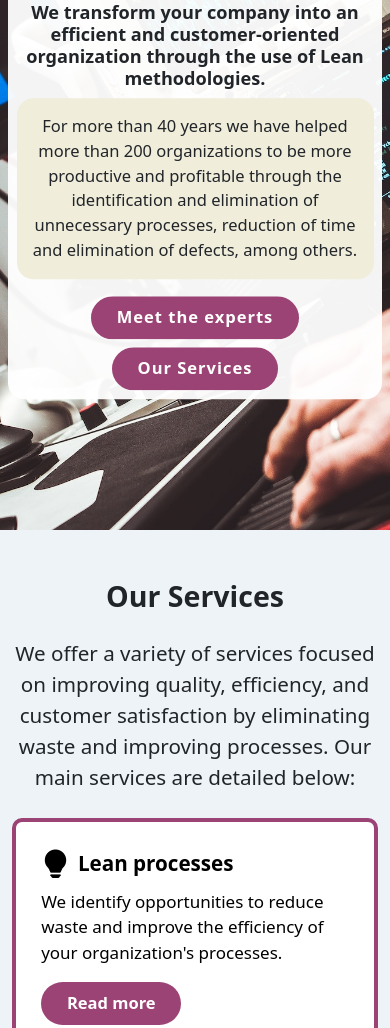
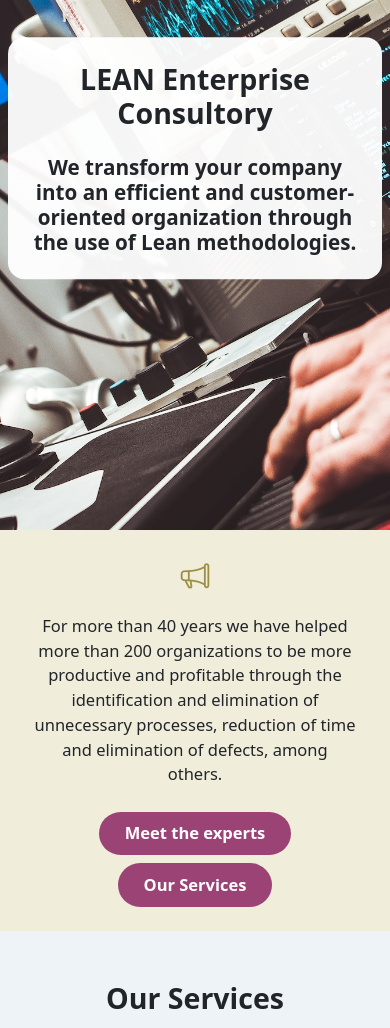
Before and after one commit to alonso-baldioceda/lec.guru, a Gatsby site: page / in a window 390 px wide. Shown: the part 285-1313 px from the top of the page. Built offline with nearby package versions, Linux system fonts and the light colour scheme; Gatsby itself is replaced by a stand-in of ours.

Commit message:
Hero responsive fix

```diff
--- /dev/null
+++ b/src/components/BubbleDesktop.jsx
@@ -0,0 +1,40 @@
+import React from "react";
+// import styled from "styled-components";
+import { prefix } from "../shared/styles.js";
+
+const BubbleDesktop = ({ cta, text }) => {
+  return (
+    <div
+      className={`d-flex align-items-center d-none d-md-block ${prefix}-bubble-desktop`}
+    >
+      <div className="d-flex flex-row justify-content-center bg-sycamore-lighter mb-3 mb-lg-4 p-4 rounded rounded-4">
+        <div className="d-flex align-items-center justify-content-center h-100">
+          <i className="bi bi-megaphone fs-1 text-sycamore mx-2"></i>
+        </div>
+        <p className="text-center text-dark fs-6 mx-2 mx-md-0 mb-0">{text}</p>
+      </div>
+      <div className="d-flex justify-content-center flex-column flex-md-row">
+        <div>
+          <a
+            className="btn bg-rouge rounded-pill text-white px-4 py-2 fw-bold mb-2 mb-md-0 mx-0 mx-md-2"
+            href={cta[0].link}
+            role="button"
+          >
+            {cta[0].label}
+          </a>
+        </div>
+        <div>
+          <a
+            className="btn bg-rouge rounded-pill text-white px-4 py-2 fw-bold mb-md-0 mx-0 mx-md-2"
+            href={cta[1].link}
+            role="button"
+          >
+            {cta[1].label}
+          </a>
+        </div>
+      </div>
+    </div>
+  );
+};
+
+export default BubbleDesktop;
--- /dev/null
+++ b/src/components/BubbleMobile.jsx
@@ -0,0 +1,40 @@
+import React from "react";
+// import styled from "styled-components";
+import { prefix } from "../shared/styles.js";
+
+const BubbleMobile = ({ cta, text }) => {
+  return (
+    <div
+      className={`d-flex align-items-center d-block d-md-none ${prefix}-bubble-mobile`}
+    >
+      <div className="d-flex flex-column justify-content-center bg-sycamore-lighter p-4">
+        <div className="d-flex align-items-center justify-content-center mb-3">
+          <i className="bi bi-megaphone fs-1 text-sycamore"></i>
+        </div>
+        <p className="text-center text-dark fs-6 mx-2 mx-md-0 mb-4">{text}</p>
+        <div className="d-flex flex-column align-items-center justify-content-center">
+          <div className="mx-2">
+            <a
+              className="btn bg-rouge rounded-pill text-white px-4 py-2 fw-bold mb-2 mb-md-0 mx-0 mx-md-2"
+              href={cta[0].link}
+              role="button"
+            >
+              {cta[0].label}
+            </a>
+          </div>
+          <div className="mx-2">
+            <a
+              className="btn bg-rouge rounded-pill text-white px-4 py-2 fw-bold mb-md-0 mx-0 mx-md-2"
+              href={cta[1].link}
+              role="button"
+            >
+              {cta[1].label}
+            </a>
+          </div>
+        </div>
+      </div>
+    </div>
+  );
+};
+
+export default BubbleMobile;
--- a/src/components/Hero.jsx
+++ b/src/components/Hero.jsx
@@ -7,6 +7,8 @@
 
 // Components
 import BackgroundImage from "./BackgroundImage.jsx";
+import BubbleDesktop from "./BubbleDesktop.jsx";
+import BubbleMobile from "./BubbleMobile.jsx";
 
 // Styles
 const HeroContainer = styled.section`
@@ -18,34 +20,11 @@
     background-color: rgba(255, 255, 255, 0.95);
   }
 
-  .bubble {
-    background-color: ${color.sycamore};
-
-    p {
-      font-size: 15px;
-    }
-  }
-
   img {
     width: 340px;
     height: 340px;
     object-fit: cover;
     border-radius: 50%;
-  }
-
-  h1 {
-    @media (min-width: 992px) {
-      /* padding-top: 82px; */
-    }
-  }
-
-  h2 {
-    font-size: 1.1rem !important;
-
-    @media (min-width: 576px) {
-      font-size: 1.25rem !important;
-      line-height: 1.75rem !important;
-    }
   }
 
   a {
@@ -61,6 +40,7 @@
 `;
 
 const Hero = ({ cta, heading, img, text, small }) => (
+  <>
     <HeroContainer className={`${prefix}-hero`}>
       <BackgroundImage src={img} />
       <div className="position-absolute top-50 start-50 translate-middle w-100">
@@ -70,46 +50,19 @@
               <Col
                 xs={12}
                 lg={8}
-              className="p-2 p-sm-4 p-lg-5 mb-lg-0 rounded-4 transparent"
+                className="p-4 p-sm-5 mb-lg-0 rounded-4 transparent"
               >
-              <h1 className="mb-2 mb-md-3">{heading}</h1>
-              <h2 className="mb-2 mb-md-3 fw-bold">{text}</h2>
-              <div className="d-flex justify-content-between bg-sycamore-lighter mb-3 mb-lg-4 py-2 rounded rounded-4">
-                <div className="d-flex align-items-center d-none d-md-block">
-                  <div className="d-flex align-items-center justify-content-center h-100">
-                    <i className="bi bi-megaphone fs-1 text-sycamore px-3"></i>
-                  </div>
-                </div>
-                <p className="text-center text-md-start text-dark fs-6 mx-2 mx-md-0 mb-0 py-2">
-                  {small}
-                </p>
-              </div>
-              <div className="d-flex justify-content-center flex-column flex-md-row">
-                <div>
-                  <a
-                    className="btn rounded-pill text-white px-4 py-2 fw-bold mb-2 mb-md-0 mx-0 mx-md-2"
-                    href={cta[0].link}
-                    role="button"
-                  >
-                    {cta[0].label}
-                  </a>
-                </div>
-                <div>
-                  <a
-                    className="btn rounded-pill text-white px-4 py-2 fw-bold mb-md-0 mx-0 mx-md-2"
-                    href={cta[1].link}
-                    role="button"
-                  >
-                    {cta[1].label}
-                  </a>
-                </div>
-              </div>
+                <h1 className="mb-4">{heading}</h1>
+                <h2 className="mb-0 mb-md-4 fw-bold fs-5">{text}</h2>
+                <BubbleDesktop cta={cta} text={small} />
               </Col>
             </Row>
           </Container>
         </div>
       </div>
     </HeroContainer>
+    <BubbleMobile cta={cta} text={small} />
+  </>
 );
 
 export default Hero;
```
Lines whose indentation alone changed are shown as unchanged.
